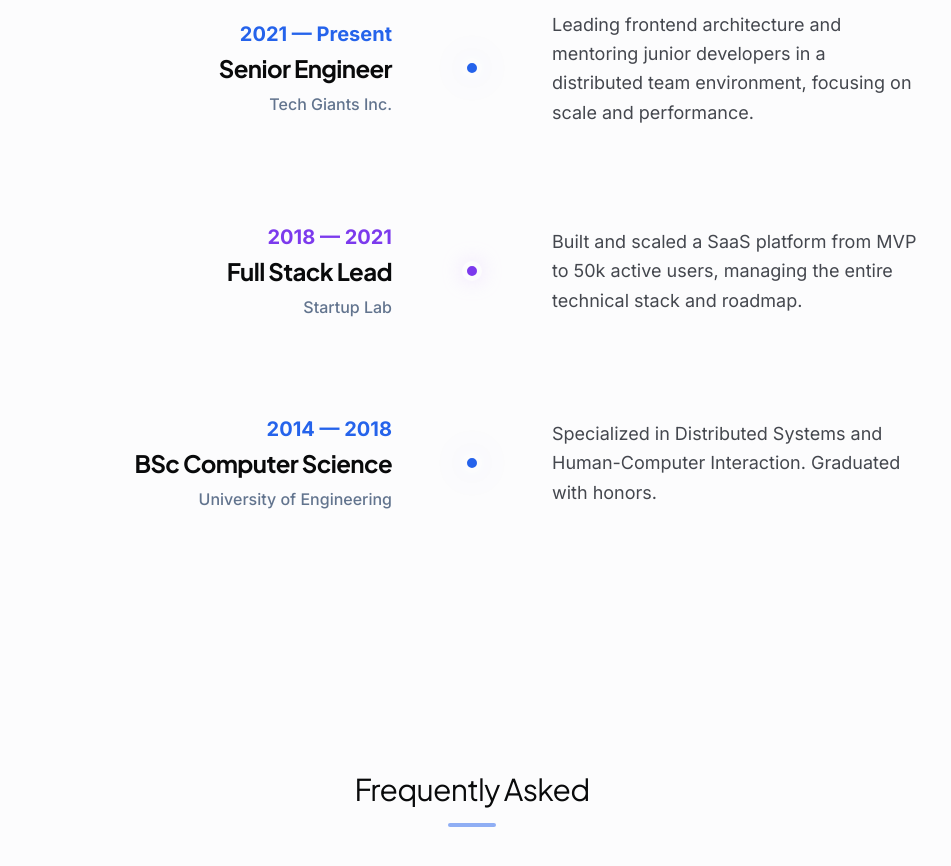
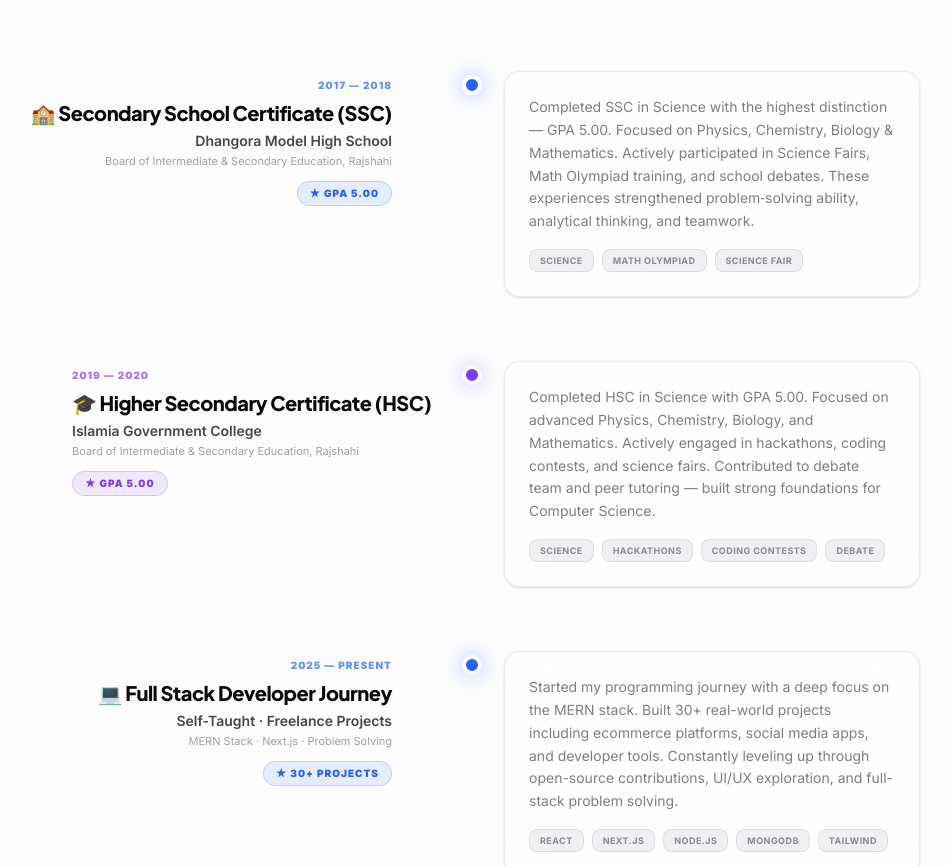
Before and after one commit to mhshanto-dev/mhshanto-dev, a Next.js app: page / in a window 1280 px wide. Shown: the part 5180-6046 px from the top of the page, without its empty margins (168-1119 px from the left). Built offline with nearby package versions, Linux system fonts and the light colour scheme.

Commit message:
feat: Timeline updated with real personal journey - SSC/HSC GPA 5.00 + Programming Journey 2025-2026

```diff
--- a/src/components/Timeline.jsx
+++ b/src/components/Timeline.jsx
@@ -41,29 +41,61 @@ const Timeline = () => {
 
   const milestones = [
     {
-      period: "2021 — Present",
-      role: "Senior Engineer",
-      company: "Tech Giants Inc.",
-      description: "Leading frontend architecture and mentoring junior developers in a distributed team environment, focusing on scale and performance.",
+      period: "2017 — 2018",
+      icon: "🏫",
+      role: "Secondary School Certificate (SSC)",
+      company: "Dhangora Model High School",
+      board: "Board of Intermediate & Secondary Education, Rajshahi",
+      gpa: "GPA 5.00",
+      tags: ["Science", "Math Olympiad", "Science Fair"],
+      description:
+        "Completed SSC in Science with the highest distinction — GPA 5.00. Focused on Physics, Chemistry, Biology & Mathematics. Actively participated in Science Fairs, Math Olympiad training, and school debates. These experiences strengthened problem‑solving ability, analytical thinking, and teamwork.",
       color: "bg-primary",
-      glow: "glow-primary"
+      accent: "text-primary",
+      glow: "shadow-[0_0_20px_rgba(37,99,235,0.4)]",
     },
     {
-      period: "2018 — 2021",
-      role: "Full Stack Lead",
-      company: "Startup Lab",
-      description: "Built and scaled a SaaS platform from MVP to 50k active users, managing the entire technical stack and roadmap.",
+      period: "2019 — 2020",
+      icon: "🎓",
+      role: "Higher Secondary Certificate (HSC)",
+      company: "Islamia Government College",
+      board: "Board of Intermediate & Secondary Education, Rajshahi",
+      gpa: "GPA 5.00",
+      tags: ["Science", "Hackathons", "Coding Contests", "Debate"],
+      description:
+        "Completed HSC in Science with GPA 5.00. Focused on advanced Physics, Chemistry, Biology, and Mathematics. Actively engaged in hackathons, coding contests, and science fairs. Contributed to debate team and peer tutoring — built strong foundations for Computer Science.",
       color: "bg-secondary",
-      glow: "shadow-[0_0_20px_rgba(221,184,255,0.4)]"
+      accent: "text-secondary",
+      glow: "shadow-[0_0_20px_rgba(139,92,246,0.4)]",
     },
     {
-      period: "2014 — 2018",
-      role: "BSc Computer Science",
-      company: "University of Engineering",
-      description: "Specialized in Distributed Systems and Human-Computer Interaction. Graduated with honors.",
+      period: "2025 — Present",
+      icon: "💻",
+      role: "Full Stack Developer Journey",
+      company: "Self-Taught · Freelance Projects",
+      board: "MERN Stack · Next.js · Problem Solving",
+      gpa: "30+ Projects",
+      tags: ["React", "Next.js", "Node.js", "MongoDB", "Tailwind"],
+      description:
+        "Started my programming journey with a deep focus on the MERN stack. Built 30+ real-world projects including ecommerce platforms, social media apps, and developer tools. Constantly leveling up through open-source contributions, UI/UX exploration, and full-stack problem solving.",
       color: "bg-primary",
-      glow: "glow-primary"
-    }
+      accent: "text-primary",
+      glow: "shadow-[0_0_20px_rgba(37,99,235,0.4)]",
+    },
+    {
+      period: "2026 — Future",
+      icon: "🚀",
+      role: "Growing as a Software Engineer",
+      company: "Open to Opportunities · Remote & Onsite",
+      board: "Next.js · TypeScript · System Design",
+      gpa: "Available Now",
+      tags: ["TypeScript", "System Design", "Open Source", "SaaS"],
+      description:
+        "Currently expanding into TypeScript, system design, and scalable SaaS architecture. Actively seeking full-time or freelance roles where I can contribute to impactful products and grow as a professional software engineer.",
+      color: "bg-secondary",
+      accent: "text-secondary",
+      glow: "shadow-[0_0_20px_rgba(139,92,246,0.4)]",
+    },
   ];
 
   return (
@@ -72,34 +104,74 @@ const Timeline = () => {
         <span className="text-primary font-bold tracking-[0.3em] uppercase text-[10px]">
           Evolution
         </span>
-        <h2 className="font-h2 text-4xl mt-2">Journey & Milestones</h2>
+        <h2 className="font-h2 text-4xl mt-2">Journey &amp; Milestones</h2>
+        <p className="text-on-surface-variant/60 mt-4 text-sm max-w-md mx-auto leading-relaxed">
+          From science classrooms to full-stack codebases — a continuous journey of learning and building.
+        </p>
       </div>
 
       <div className="relative max-w-4xl mx-auto timeline-container">
-        {/* Animated Line */}
+        {/* Animated vertical line */}
         <div
           ref={lineRef}
-          className="absolute left-1/2 -translate-x-1/2 w-1 h-full bg-gradient-to-b from-primary via-secondary to-transparent opacity-40"
-        ></div>
+          className="absolute left-1/2 -translate-x-1/2 w-px h-full bg-gradient-to-b from-primary via-secondary to-transparent opacity-30 hidden md:block"
+        />
 
-        <div className="space-y-24">
+        <div className="space-y-16">
           {milestones.map((m, i) => (
-            <div key={i} className="timeline-item relative grid md:grid-cols-2 gap-16 items-center">
-              <div className={`${i % 2 === 0 ? "text-right md:pr-12" : "md:pr-12 md:order-1 order-2 md:text-right"}`}>
-                <div className={`${i % 2 === 0 ? "text-primary" : "text-secondary"} font-bold text-xl mb-1`}>
-                  {m.period}
-                </div>
-                <h4 className="text-2xl font-bold mb-2">{m.role}</h4>
-                <p className="text-slate-500 font-medium">{m.company}</p>
+            <div
+              key={i}
+              className="timeline-item relative grid md:grid-cols-2 gap-8 md:gap-16 items-start"
+            >
+              {/* ---- LEFT SIDE ---- */}
+              <div className={`${i % 2 !== 0 ? "md:order-2" : ""}`}>
+                {i % 2 === 0 ? (
+                  /* Even → info card on left */
+                  <div className="text-right md:pr-12">
+                    <span className={`text-[10px] font-black uppercase tracking-widest ${m.accent} opacity-70`}>
+                      {m.period}
+                    </span>
+                    <h4 className="text-xl font-black text-on-background mt-1 leading-snug">
+                      {m.icon} {m.role}
+                    </h4>
+                    <p className="text-sm font-semibold text-on-surface-variant mt-1">{m.company}</p>
+                    <p className="text-[11px] text-on-surface-variant/50 mt-0.5">{m.board}</p>
+                    <span className={`inline-block mt-3 px-3 py-1 rounded-full text-[10px] font-black uppercase tracking-widest ${m.accent} bg-primary/10 border border-primary/20`}>
+                      ★ {m.gpa}
+                    </span>
+                  </div>
+                ) : (
+                  /* Odd → description card on left */
+                  <TimelineCard m={m} align="left" />
+                )}
               </div>
 
-              {/* Point */}
-              <div className={`absolute left-1/2 -translate-x-1/2 w-5 h-5 rounded-full ${m.color} ${m.glow} border-[5px] border-background z-10 hidden md:block`}></div>
+              {/* Center dot (desktop only) */}
+              <div
+                className={`absolute left-1/2 -translate-x-1/2 w-5 h-5 rounded-full ${m.color} ${m.glow} border-[4px] border-background z-10 hidden md:block top-1`}
+              />
 
-              <div className={`${i % 2 === 0 ? "md:pl-12" : "md:pl-12 md:order-2 order-1"}`}>
-                <p className="text-on-surface-variant leading-relaxed text-lg">
-                  {m.description}
-                </p>
+              {/* ---- RIGHT SIDE ---- */}
+              <div className={`${i % 2 !== 0 ? "md:order-1" : ""}`}>
+                {i % 2 === 0 ? (
+                  /* Even → description card on right */
+                  <TimelineCard m={m} align="left" />
+                ) : (
+                  /* Odd → info card on right */
+                  <div className="md:pl-12">
+                    <span className={`text-[10px] font-black uppercase tracking-widest ${m.accent} opacity-70`}>
+                      {m.period}
+                    </span>
+                    <h4 className="text-xl font-black text-on-background mt-1 leading-snug">
+                      {m.icon} {m.role}
+                    </h4>
+                    <p className="text-sm font-semibold text-on-surface-variant mt-1">{m.company}</p>
+                    <p className="text-[11px] text-on-surface-variant/50 mt-0.5">{m.board}</p>
+                    <span className={`inline-block mt-3 px-3 py-1 rounded-full text-[10px] font-black uppercase tracking-widest ${m.accent} bg-secondary/10 border border-secondary/20`}>
+                      ★ {m.gpa}
+                    </span>
+                  </div>
+                )}
               </div>
             </div>
           ))}
@@ -109,4 +181,24 @@ const Timeline = () => {
   );
 };
 
+const TimelineCard = ({ m, align = "left" }) => (
+  <div
+    className={`glass-card p-6 rounded-2xl border border-outline-variant/10 hover:border-primary/20 transition-all duration-500 group`}
+  >
+    <p className="text-on-surface-variant/70 text-sm leading-relaxed mb-4">
+      {m.description}
+    </p>
+    <div className={`flex flex-wrap gap-2 ${align === "right" ? "justify-end" : ""}`}>
+      {m.tags.map((tag, ti) => (
+        <span
+          key={ti}
+          className="px-2.5 py-1 bg-surface-container-high rounded-lg text-[9px] font-bold uppercase tracking-wider text-on-surface-variant/60 border border-outline-variant/10 group-hover:border-primary/20 transition-colors"
+        >
+          {tag}
+        </span>
+      ))}
+    </div>
+  </div>
+);
+
 export default Timeline;
```
